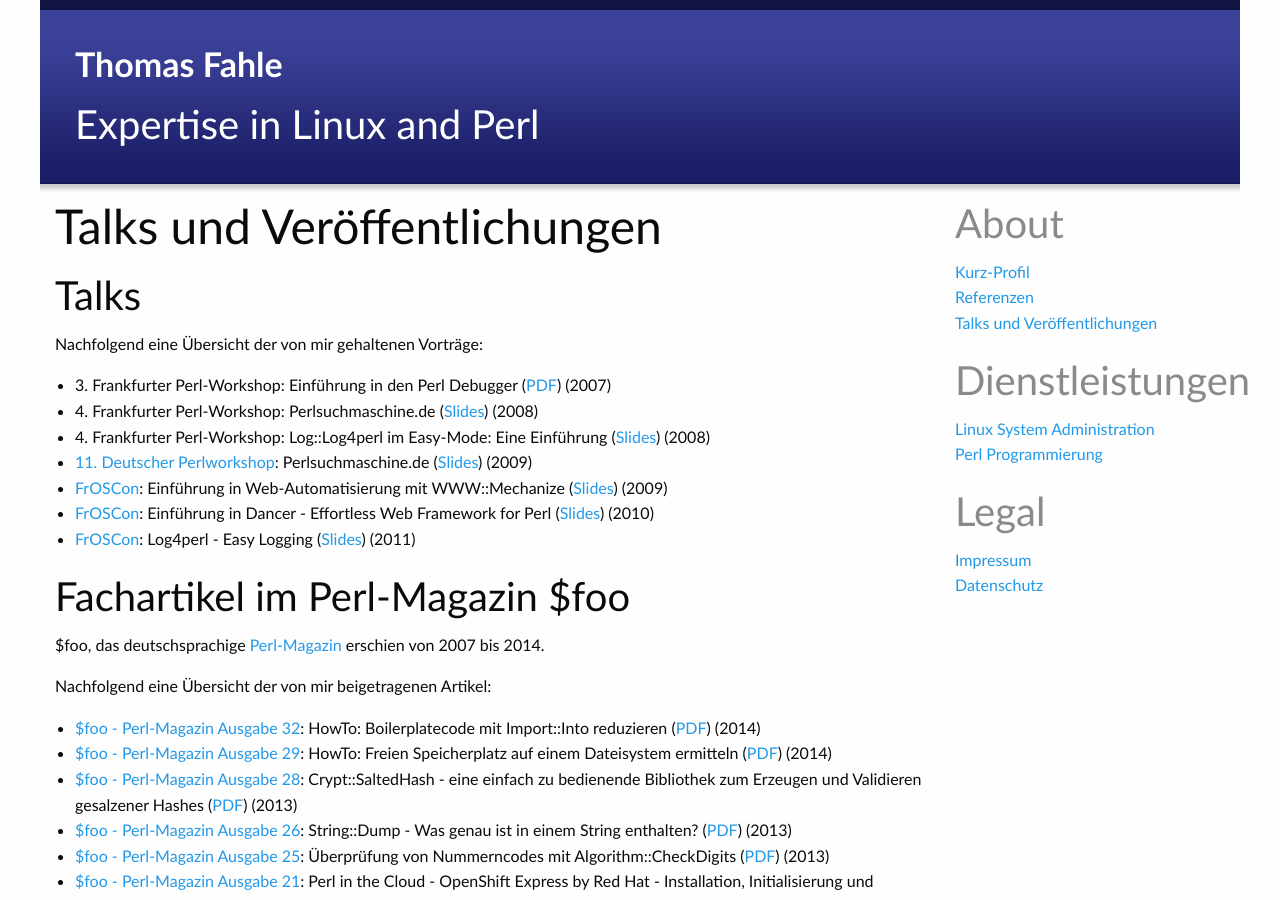
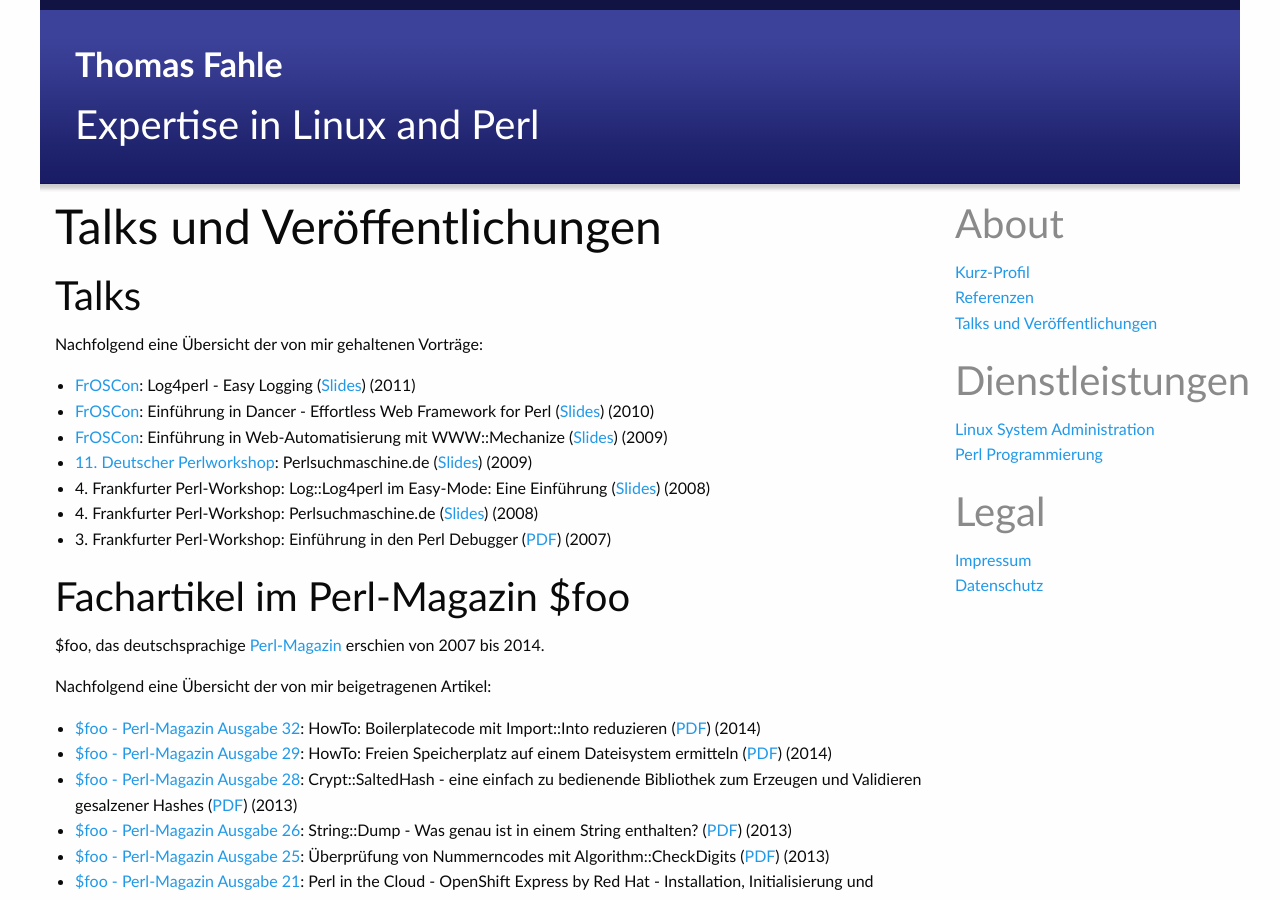
Before and after one commit to thomas-fahle/thomas-fahle.github.io, a Jekyll site: the page built from talks.html, in a window 1280 px wide and 900 px high. Built offline with Jekyll 4.4.1, drawn with Linux system fonts in a browser that asks for light colours.

```diff
--- a/talks.html
+++ b/talks.html
@@ -9,15 +9,14 @@ title: Übersicht Talks und Veröffentlichungen
 Nachfolgend eine &Uuml;bersicht der von mir gehaltenen Vortr&auml;ge:
 </p>
 <ul>
+ <li><a href="http://www.froscon.de/">FrOSCon</a>: Log4perl - Easy Logging (<a href="http://www.slideshare.net/thomasfahle/log4perl">Slides</a>)  (2011)</li>
+ <li><a href="http://www.froscon.de/">FrOSCon</a>: Einf&uuml;hrung in Dancer - Effortless Web Framework for Perl (<a href="http://www.slideshare.net/thomasfahle/dancer-5032076">Slides</a>) (2010)</li>
+ <li><a href="http://programm.froscon.org/2009/track/Perl/index.de.html">FrOSCon</a>:  Einf&uuml;hrung in Web-Automatisierung mit WWW::Mechanize (<a href="http://www.slideshare.net/thomasfahle/webautomatisierung-mit-wwwmechanize">Slides</a>) (2009)</li>
+ <li><a href="http://www.perl-workshop.de/de/2009/index.html">11. Deutscher Perlworkshop</a>:  Perlsuchmaschine.de (<a href="http://www.slideshare.net/thomasfahle/perlsuchmaschinede-vortrag-februar-2009">Slides</a>) (2009)</li>
+ <li>4. Frankfurter Perl-Workshop: Log::Log4perl im Easy-Mode: Eine Einf&uuml;hrung (<a href="http://www.slideshare.net/thomasfahle/loglog4perl-qweasy-presentation/">Slides</a>) (2008)</li>
+ <li>4. Frankfurter Perl-Workshop: Perlsuchmaschine.de (<a href="http://www.slideshare.net/thomasfahle/perlsuchmaschinede-presentation/">Slides</a>) (2008)</li>
  <li>3. Frankfurter Perl-Workshop: Einf&uuml;hrung in den Perl Debugger (<a href="{{ site.url }}/talks/Einfuehrung_Perl_Debugger.pdf">PDF</a>) (2007)</li>
- <li>4. Frankfurter Perl-Workshop: Perlsuchmaschine.de (<a href="http://www.slideshare.net/thomasfahle/perlsuchmaschinede-presentation/">Slides</a>) (2008)</li>
- <li>4. Frankfurter Perl-Workshop: Log::Log4perl im Easy-Mode: Eine Einf&uuml;hrung (<a href="http://www.slideshare.net/thomasfahle/loglog4perl-qweasy-presentation/">Slides</a>) (2008)</li>
- <li><a href="http://www.perl-workshop.de/de/2009/index.html">11. Deutscher Perlworkshop</a>:  Perlsuchmaschine.de (<a href="http://www.slideshare.net/thomasfahle/perlsuchmaschinede-vortrag-februar-2009">Slides</a>) (2009)</li>
- <li><a href="http://programm.froscon.org/2009/track/Perl/index.de.html">FrOSCon</a>:  Einf&uuml;hrung in Web-Automatisierung mit WWW::Mechanize (<a href="http://www.slideshare.net/thomasfahle/webautomatisierung-mit-wwwmechanize">Slides</a>) (2009)</li>
- <li><a href="http://www.froscon.de/">FrOSCon</a>: Einf&uuml;hrung in Dancer - Effortless Web Framework for Perl (<a href="http://www.slideshare.net/thomasfahle/dancer-5032076">Slides</a>) (2010)</li>
- <li><a href="http://www.froscon.de/">FrOSCon</a>: Log4perl - Easy Logging (<a href="http://www.slideshare.net/thomasfahle/log4perl">Slides</a>)  (2011)</li>
 </ul>
-
 
 <h2>Fachartikel im Perl-Magazin $foo</h2>
 <p>
```
